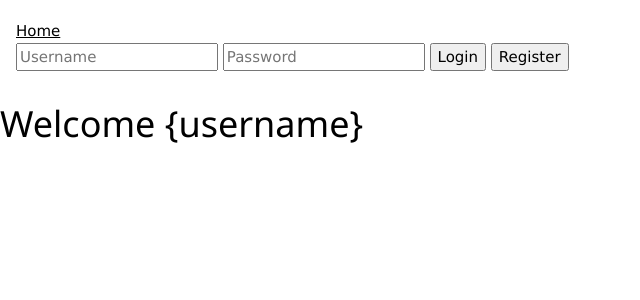
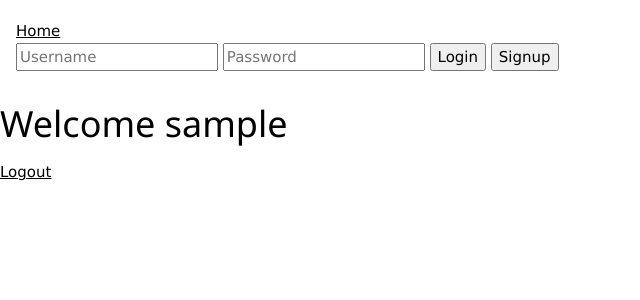
Before and after one commit to skonned/Focustrack, a Flask app: template templates/dashboard.html in a window 1280 px wide. Shown: the top 300 px of the page, without its empty margins (0-640 px from the left). Run offline with Flask 3, Linux system fonts and the light colour scheme; the template is opened without the code that fills it: most values are stand-ins (such as "Sample title", 1, 10 or a date in 2020).

Commit message:
Signup feature now sends the details to the database and redirects user to dashboard.

```diff
--- a/app.py
+++ b/app.py
@@ -120,15 +120,14 @@ def task(id):
 # Start of login system
 
 # Signup route
-@app.route("/signup", methods=["GET", "POST"])
+@app.route("/signup", methods=["POST"])
 def signup():
-    if request.method == "POST":
-        username = request.form["username"]
-        password = request.form["password"]
-        # check if user is already in the database
-        user = User.query.filter_by(username=username).first()
-        if user:  # if user is true, render home page and give error message
-            return render_template("home.html", error="There is already a user with this name.")
+    username = request.form["username"]
+    password = request.form["password"]
+    # check if user is already in the database
+    user = User.query.filter_by(username=username).first()
+    if user:  # if user is true, render home page and give error message
+        return render_template("home.html", error="There is already a user with this name.")
     else:  # if the user doesn't already exist:
         new_user = User(username=username)
         new_user.set_password(password)
@@ -158,15 +157,17 @@ def login():
 
 # Dashboard route
 @app.route("/dashboard")
-@login_required
 def dashboard():
-    return render_template("dashboard.html", name=current_user.username)
+    if "username" in session:
+        return render_template("dashboard.html", username=session["username"])
+    return redirect(url_for("home"))  # if not logged in, return to home page
 
 
 # Logout route
 @app.route("/logout")
 def logout():
-    pass
+    session.pop("username", None)  # removes the user from the session
+    return redirect(url_for("home"))  # redirects the user back to the home page when logged out
 
 
 if __name__ == "__main__":
--- a/templates/base.html
+++ b/templates/base.html
@@ -23,23 +23,23 @@
                     placeholder="Password"
                 >
                 <input type="submit" value="Login" onclick="setActionForm('login')">
-                <input type="button" value="Register" onclick="setActionForm('signup')">
+                <input type="submit" value="Signup" onclick="setActionForm('signup')"/>
             </form>
         </div>
 
         <script>
             function setActionForm(action) { // check if button clicked is the login button or the register button
-                let form = document.getElementById("auth-form") // take the html form
+                let form = document.getElementById("auth-form"); // take the html form
             }
 
             if (action === "login") { // if user clicks login
-                form.action = "{{url_for('login')}}"
-                form.method = "post"
+                form.action = "{{url_for('login')}}";
+                form.method = "post";
                 form.sumbit();
 
             } else if (action === "signup") { // if user clicks signup
-                form.aciton = "{{url_for('signup')}}"
-                form.method = "post"
+                form.aciton = "{{url_for('signup')}}";
+                form.method = "post";
                 form.submit();
             }
         </script>
--- a/templates/dashboard.html
+++ b/templates/dashboard.html
@@ -3,7 +3,7 @@
 
 {% block content %}
 <div class="container">
-    <h1>Welcome {username}</h1>
-    <a href="" class="logout-button"></a>
+    <h1>Welcome {{username}}</h1>
+    <a href="url_for('logout')" class="logout-button">Logout</a>
 </div>
 {% endblock %}
```
Also changed, not shown: instance/focustrack.db.
